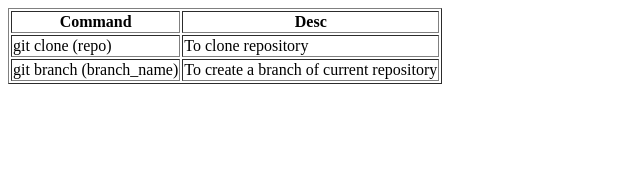
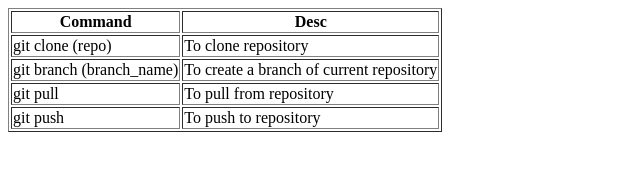
Before and after one commit to monab/git-learn, a plain HTML site: page index.html in a window 1280 px wide. Shown: the whole page, without its empty margins (0-640 px from the left). Drawn offline with Linux system fonts and the light colour scheme.

Commit message:
html file updated

```diff
--- a/index.html
+++ b/index.html
@@ -19,6 +19,14 @@
             <td>git branch (branch_name)</td>
             <td>To create a branch of current repository</td>
         </tr>
+        <tr>
+            <td>git pull</td>
+            <td>To pull from repository</td>
+        </tr>
+        <tr>
+            <td>git push</td>
+            <td>To push to repository</td>
+        </tr>
     </table>
 </body>
 </html>
```
